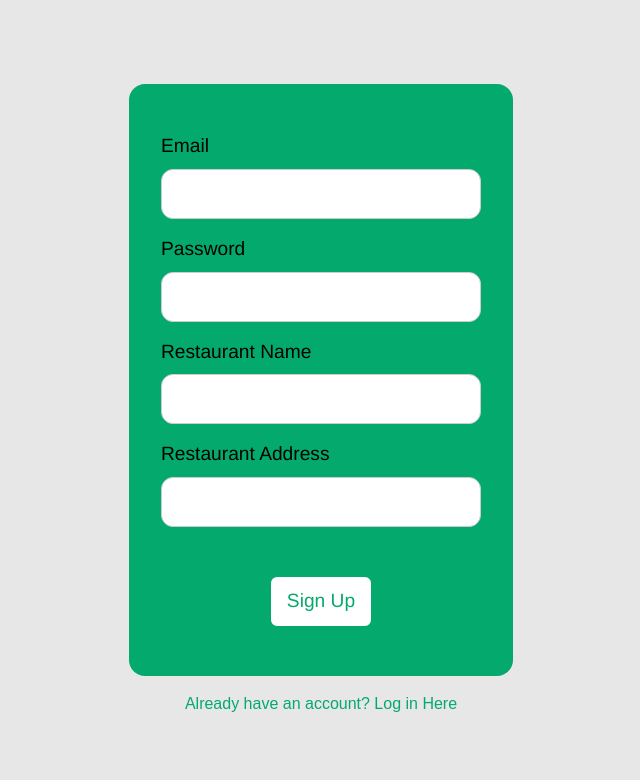
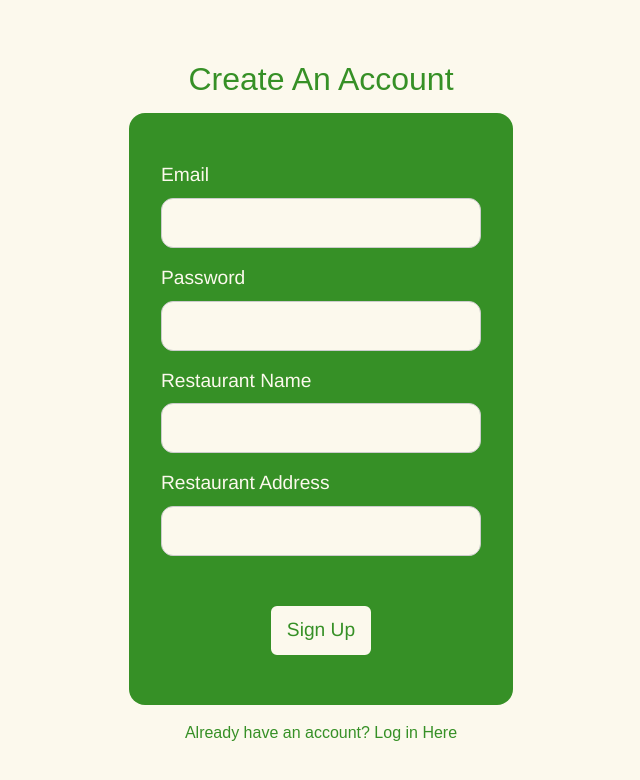
Before and after one commit to jshen12/LA-Hacks-2023, a React (Create React App) app in the folder client/: page /signup in a window 1280 px wide. Shown: the top 780 px of the page, without its empty margins (319-959 px from the left). Built offline with nearby package versions, Linux system fonts and the light colour scheme.

Commit message:
sign up page styled

```diff
--- a/client/package.json
+++ b/client/package.json
@@ -9,7 +9,6 @@
     "@testing-library/jest-dom": "^5.16.5",
     "@testing-library/react": "^13.4.0",
     "@testing-library/user-event": "^13.5.0",
-    "axios": "^1.3.6",
     "firebase": "^9.20.0",
     "react": "^18.2.0",
     "react-dom": "^18.2.0",
--- a/client/src/components/Listing.jsx
+++ b/client/src/components/Listing.jsx
@@ -1,7 +1,7 @@
 import React, { useState, useEffect, forwardRef } from "react";
 import { DistanceMatrixService } from "@react-google-maps/api";
 
-import axios from 'axios';
+//import axios from 'axios';
 
 
 const distURL = "https://maps.googleapis.com/maps/api/distancematrix/json?origins="
--- a/client/src/index.css
+++ b/client/src/index.css
@@ -1,6 +1,13 @@
 @tailwind base;
 @tailwind components;
 @tailwind utilities;
+
+:root {
+  --primary: #369026;
+  --secondary: #fcf9ed;
+  --custom_gray: ##4a5568;
+}
+
 
 html, body, #root, .app {
   height: 100%;
@@ -107,7 +114,7 @@ p {
 }
 
 .sign-up-page {
-  background-color: #e7e7e7;
+  background-color: var(--secondary);
   height: 100vh;
   display: flex;
   justify-content: center;
@@ -120,12 +127,19 @@ p {
   flex-direction: column;
   justify-content: center;
   align-items: center;
-  background-color: #04AA6D;
+  background-color: var(--primary);
   padding: 3rem 2rem;
   gap: 0.5rem;
   border-radius: 1rem;
 }
 
+
+.sign-up-header{
+  color: var(--primary);
+  font-size: 2.0rem;
+  text-align: center;
+  margin-bottom: 10px;
+}
 .email-label, .password-label, .name-label, .address-label {
   font-size: 1.2rem;
   font-family: "Haas Grot Text R Web", "Helvetica Neue", Helvetica, Arial, sans-serif;
@@ -135,10 +149,12 @@ p {
   display: flex;
   flex-direction: column;
   text-align: left;
+  color:var(--secondary);
 }
 
 .email-input, .password-input, .name-input, .address-input {
   width: 20rem;
+  color: var(--primary);
   padding: 0.75rem 1.5rem;
   margin: 8px 0;
   display: inline-block;
@@ -146,13 +162,14 @@ p {
   box-sizing: border-box;
   font-size: 1rem;
   border-radius: 0.75rem;
+  background-color: var(--secondary);
 }
 
 .sign-up-form-btn {
-  background-color: #fff;
+  background-color: var(--secondary);
   border-radius: 8px;
-  border: solid 2px #04AA6D;
-  color: #04AA6D;
+  border: solid 2px var(--primary);
+  color: var(--primary);
   cursor: pointer;
   font-family: "Haas Grot Text R Web", "Helvetica Neue", Helvetica, Arial, sans-serif;
   font-size: 14px;
--- a/client/src/pages/SignUpPage.jsx
+++ b/client/src/pages/SignUpPage.jsx
@@ -31,6 +31,9 @@ const SignUpPage = ({}) => {
 
   return (
     <div className="sign-up-page">
+      <div className="sign-up-header">
+        Create An Account
+      </div>
       <div className="sign-up-form-container">
         <form
           className="sign-up-form"
@@ -86,11 +89,11 @@ const SignUpPage = ({}) => {
         style={{
           marginTop: "1rem",
           textAlign: "left",
-          color: "#04AA6D",
+          color: "#369026",
           cursor: "pointer",
         }}
       >
-        <Link to="/login" style={{ color: "#04AA6D", textDecoration: "none" }}>
+        <Link to="/login" style={{ color: "#369026", textDecoration: "none" }}>
           <p id="already">Already have an account? Log in Here</p>
         </Link>
       </div>
```
Also changed, not shown: 1 other file (tests, documents, lock files or other folders).
